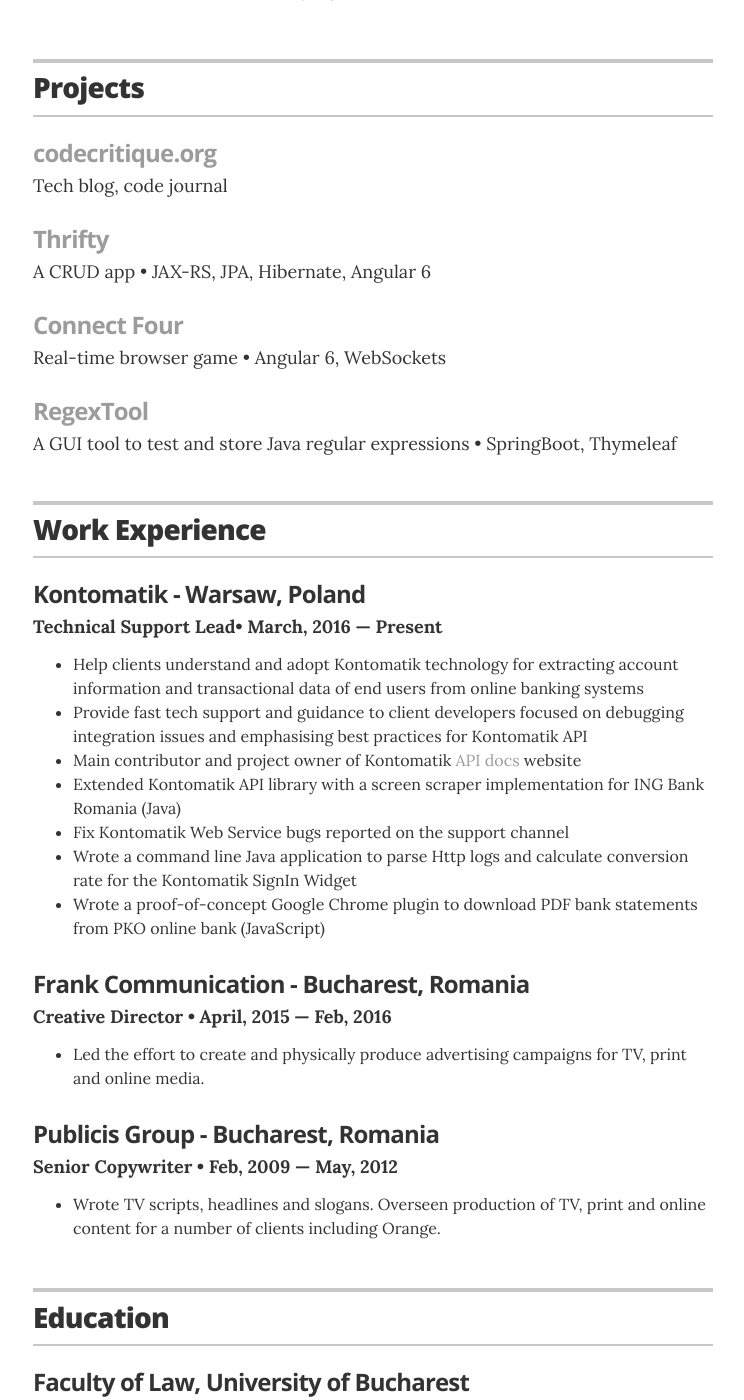
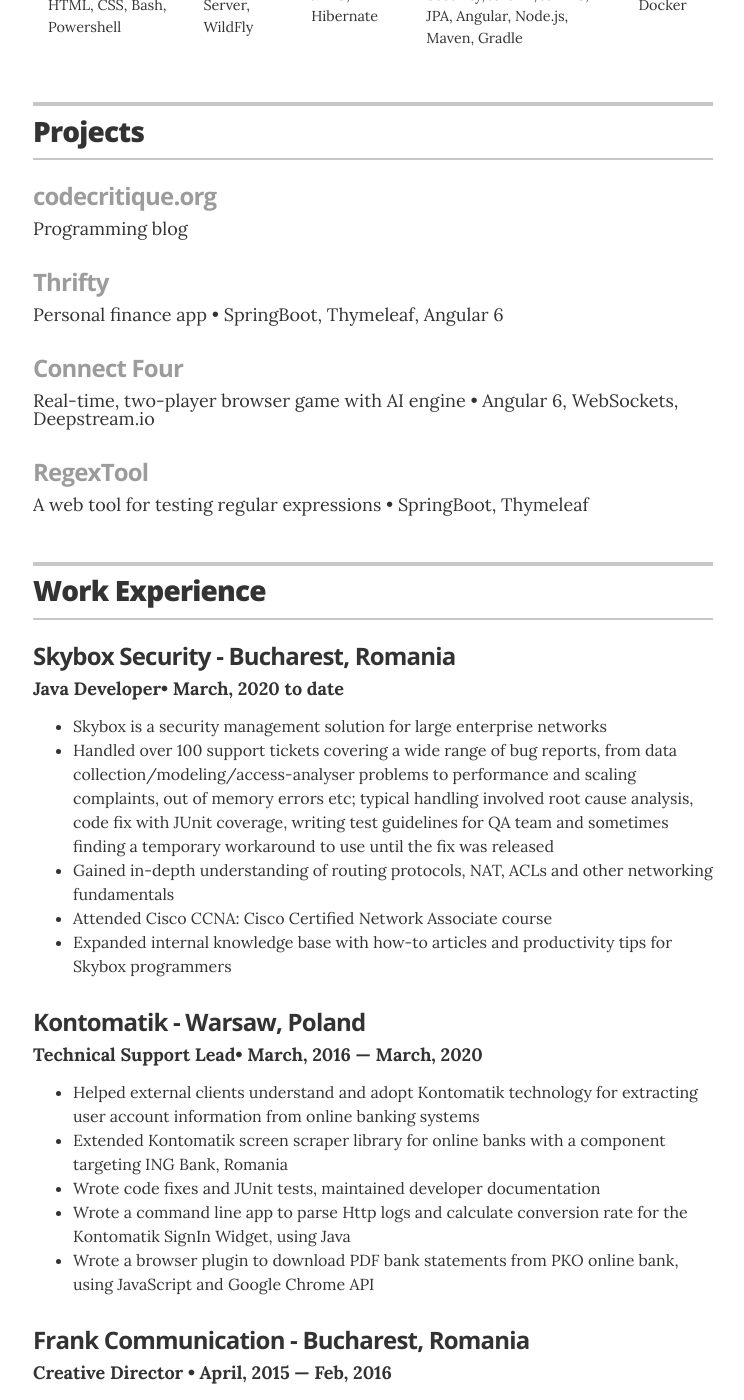
Before and after one commit to eduarddedu/Resume, a Jekyll site: the page built from index.html, in a window 1280 px wide and 1400 px high, scrolled down 637 px. Shown: the whole window, without its empty margins (267-1011 px from the left). Built offline with Jekyll 4.4.1, drawn with Linux system fonts in a browser that asks for light colours; some of the changed text lies outside the part shown.

Commit message:
Update work experience and skills

```diff
--- a/_layouts/resume.html
+++ b/_layouts/resume.html
@@ -56,11 +56,11 @@
               <th>Infra</th>
             </tr>
             <tr>
-              <td>Java JavaScript TypeScript</td>
-              <td>Apache WildFly</td>
-              <td>MySql Hibernate JPA JDBC</td>
-              <td>SpringBoot Angular Node Deepstream</td>
-              <td>Ansible Docker</td>
+              <td>Java 8, JavaScript, TypeScript, HTML, CSS, Bash, Powershell</td>
+              <td>Apache HTTP Server, WildFly</td>
+              <td>MySQL, JPA, JDBC, Hibernate</td>
+              <td>SpringBoot, Spring MVC, Spring Data, Spring Security, JavaEE, Jax-RS, JPA, Angular, Node.js, Maven, Gradle</td>
+              <td>Ansible, Docker</td>
             </tr>
           </table>
       </section>
@@ -75,21 +75,21 @@
         </header>
         <div class="resume-item">
           <h3 class="resume-item-title"><a href="https://blog.codecritique.org/" target="a_blank">codecritique.org</a></h3>
-          <p class="resume-item-details"> Tech blog, code journal</p>
+          <p class="resume-item-details"> Programming blog</p>
         </div>
         <div class="resume-item">
           <h3 class="resume-item-title"><a href="https://thrifty.codecritique.org/" target="a_blank">Thrifty</a></h3>
-          <p class="resume-item-details">A CRUD app &bull; JAX-RS, JPA, Hibernate, Angular 6</p>
+          <p class="resume-item-details">Personal finance app &bull; SpringBoot, Thymeleaf, Angular 6</p>
         </div>
         <div class="resume-item">
           <h3 class="resume-item-title"><a href="https://connectfour.codecritique.org/" target="a_blank">Connect Four</a></h3>
           <p class="resume-item-details">
-            Real-time browser game &bull; Angular 6, WebSockets</p>
+            Real-time, two-player browser game with AI engine &bull; Angular 6, WebSockets, Deepstream.io</p>
         </div>
         <div class="resume-item">
           <h3 class="resume-item-title"><a href="https://codecritique.org/regextool" target="a_blank">RegexTool</a></h3>
           <p class="resume-item-details">
-              A GUI tool to test and store Java regular expressions &bull; SpringBoot, Thymeleaf
+              A web tool for testing regular expressions &bull; SpringBoot, Thymeleaf
           </p>
         </div>
       </section>
@@ -106,16 +106,27 @@
 
         <!-- Duplicate these resume-item elements and edit accordingly for each job you want to add here -->
         <div class="resume-item" itemscope itemprop="worksFor" itemtype="http://schema.org/Organization">
+          <h3 class="resume-item-title" itemprop="name">Skybox Security - Bucharest, Romania</h3>
+          <h4 class="resume-item-details" itemprop="description">Java Developer&bull; March, 2020 to date</h4>
+          <ul class="resume-item-list">
+            <li>Skybox is a security management solution for large enterprise networks</li>
+            <li>Handled over 100 support tickets covering a wide range of bug reports, from data collection/modeling/access-analyser problems to performance and scaling complaints, out of memory errors etc; typical handling involved root cause analysis, code fix with JUnit coverage, writing test guidelines for QA team and sometimes finding a temporary workaround to use until the fix was released
+            </li>
+            <li>Gained in-depth understanding of routing protocols, NAT, ACLs and other networking fundamentals</li>
+            <li>Attended Cisco CCNA: Cisco Certified Network Associate course</li>
+            <li>Expanded internal knowledge base with how-to articles and productivity tips for Skybox programmers</li>
+          </ul>
+        </div>
+
+        <div class="resume-item" itemscope itemprop="worksFor" itemtype="http://schema.org/Organization">
           <h3 class="resume-item-title" itemprop="name">Kontomatik - Warsaw, Poland</h3>
-          <h4 class="resume-item-details" itemprop="description">Technical Support Lead&bull; March, 2016 &mdash; Present</h4>
+          <h4 class="resume-item-details" itemprop="description">Technical Support Lead&bull; March, 2016 &mdash; March, 2020</h4>
           <ul class="resume-item-list">
-            <li>Help clients understand and adopt Kontomatik technology for extracting account information and transactional data of end users from online banking systems</li>
-            <li>Provide fast tech support and guidance to client developers focused on debugging integration issues and emphasising best practices for Kontomatik API</li>
-            <li>Main contributor and project owner of Kontomatik <a href="https://developer.kontomatik.com/api-doc" target="a_blank">API docs</a> website</li>
-            <li>Extended Kontomatik API library with a screen scraper implementation for ING Bank Romania (Java)</li>
-            <li>Fix Kontomatik Web Service bugs reported on the support channel</li>
-            <li>Wrote a command line Java application to parse Http logs and calculate conversion rate for the Kontomatik SignIn Widget</li>
-            <li>Wrote a proof-of-concept Google Chrome plugin to download PDF bank statements from PKO online bank (JavaScript)</li>
+            <li>Helped external clients understand and adopt Kontomatik technology for extracting user account information from online banking systems</li>
+            <li>Extended Kontomatik screen scraper library for online banks with a component targeting ING Bank, Romania</li>
+            <li>Wrote code fixes and JUnit tests, maintained developer documentation</li>
+            <li>Wrote a command line app to parse Http logs and calculate conversion rate for the Kontomatik SignIn Widget, using Java</li>
+            <li>Wrote a browser plugin to download PDF bank statements from PKO online bank, using JavaScript and Google Chrome API</li>
           </ul>
         </div><!-- end of resume-item -->
 
@@ -124,7 +135,7 @@
           <h3 class="resume-item-title" itemprop="name">Frank Communication - Bucharest, Romania</h3>
           <h4 class="resume-item-details" itemprop="description">Creative Director &bull; April, 2015 &mdash; Feb, 2016</h4>
           <ul class="resume-item-list">
-            <li>Led the effort to create and physically produce advertising campaigns for TV, print and online media.</li>
+            <li>Led a small team of art directors and copywriters</li>
           </ul>
 
         </div><!-- end of resume-item -->
@@ -134,7 +145,7 @@
           <h3 class="resume-item-title" itemprop="name">Publicis Group - Bucharest, Romania</h3>
           <h4 class="resume-item-details" itemprop="description">Senior Copywriter &bull; Feb, 2009 &mdash; May, 2012</h4>
           <ul class="resume-item-list">
-            <li>Wrote TV scripts, headlines and slogans. Overseen production of TV, print and online content for a number of clients including Orange.</li>
+            <li>Wrote and pitched advertising concepts for TV, print and online media</li>
           </ul>
         </div><!-- end of resume-item -->
 
```
